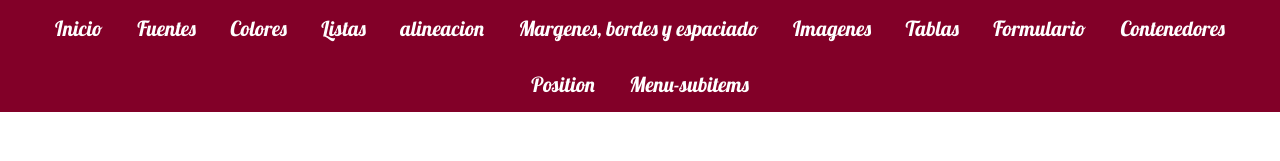
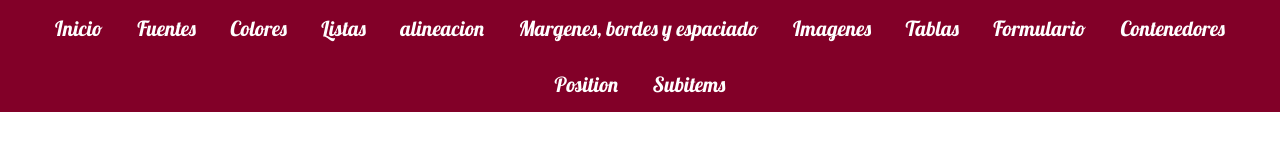
Before and after one commit to YoanEstiven4/ADSI_2280204, a plain HTML site: page index.html in a window 1280 px wide. Shown: the top 161 px of the page. Drawn offline with Linux system fonts and the light colour scheme.

Commit message:
cambios index

```diff
--- a/index.html
+++ b/index.html
@@ -25,7 +25,7 @@
             <li><a href="formulario.html">Formulario</a></li>
             <li><a href="contenedores.html">Contenedores</a></li>
             <li><a href="position.html">Position</a></li>
-            <li><a href="menu-subitems.html">Menu-subitems</a></li>
+            <li><a href="menu-subitems.html">Subitems</a></li>
         </ul>
     </nav>
     <div class="content-main">
```
